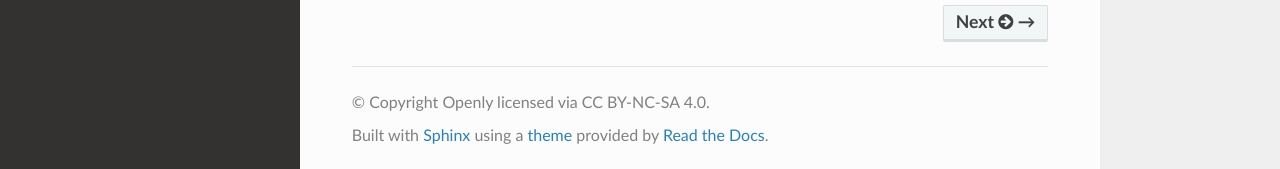
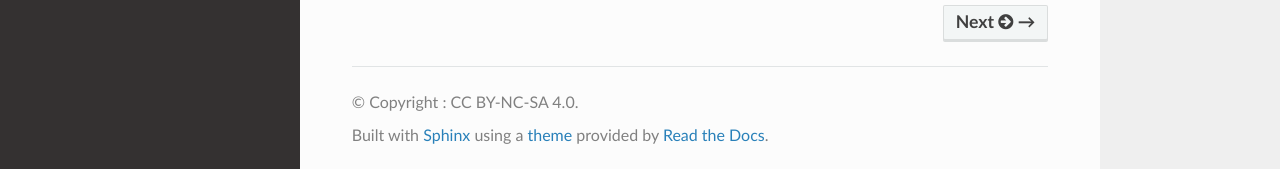
Before and after one commit to advISO-project/advISO_audit_guide, a Sphinx documentation site: the page built from docs/source/index.rst, in a window 1280 px wide and 900 px high, scrolled down 754 px. Shown: the part 728-897 px from the top of the window. Built offline with Sphinx 7.4.7 and the Read the Docs theme 3.1.0, drawn with Linux system fonts in a browser that asks for light colours.

Commit message:
modify footer

```diff
--- a/docs/source/conf.py
+++ b/docs/source/conf.py
@@ -3,7 +3,7 @@
 # -- Project information
 
 project = 'advISO'
-copyright = 'Openly licensed via CC BY-NC-SA 4.0'
+copyright = ': CC BY-NC-SA 4.0'
 author = 'Amy Gaskin, advISO Team'
 
 release = '0.1'
```
